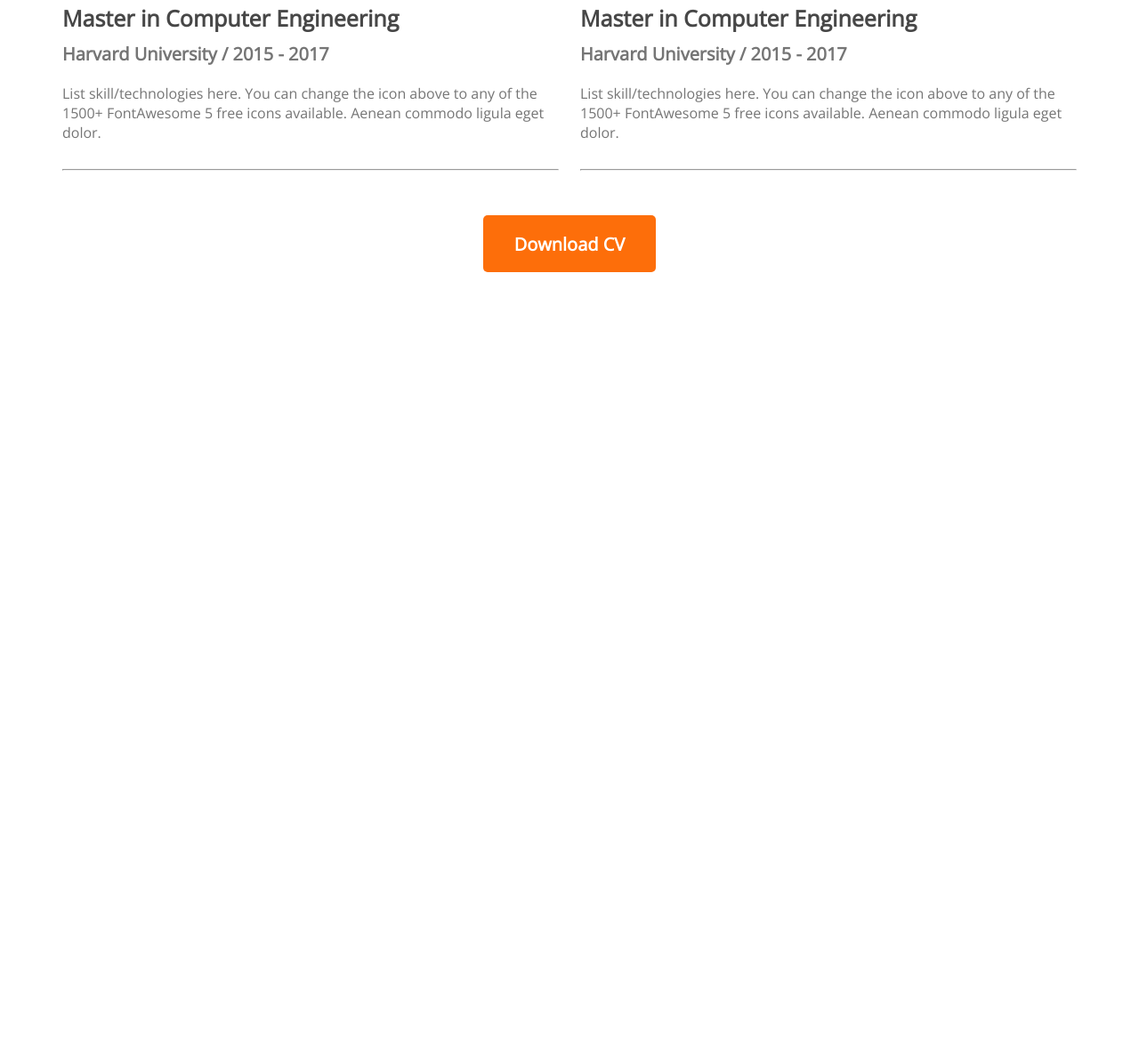
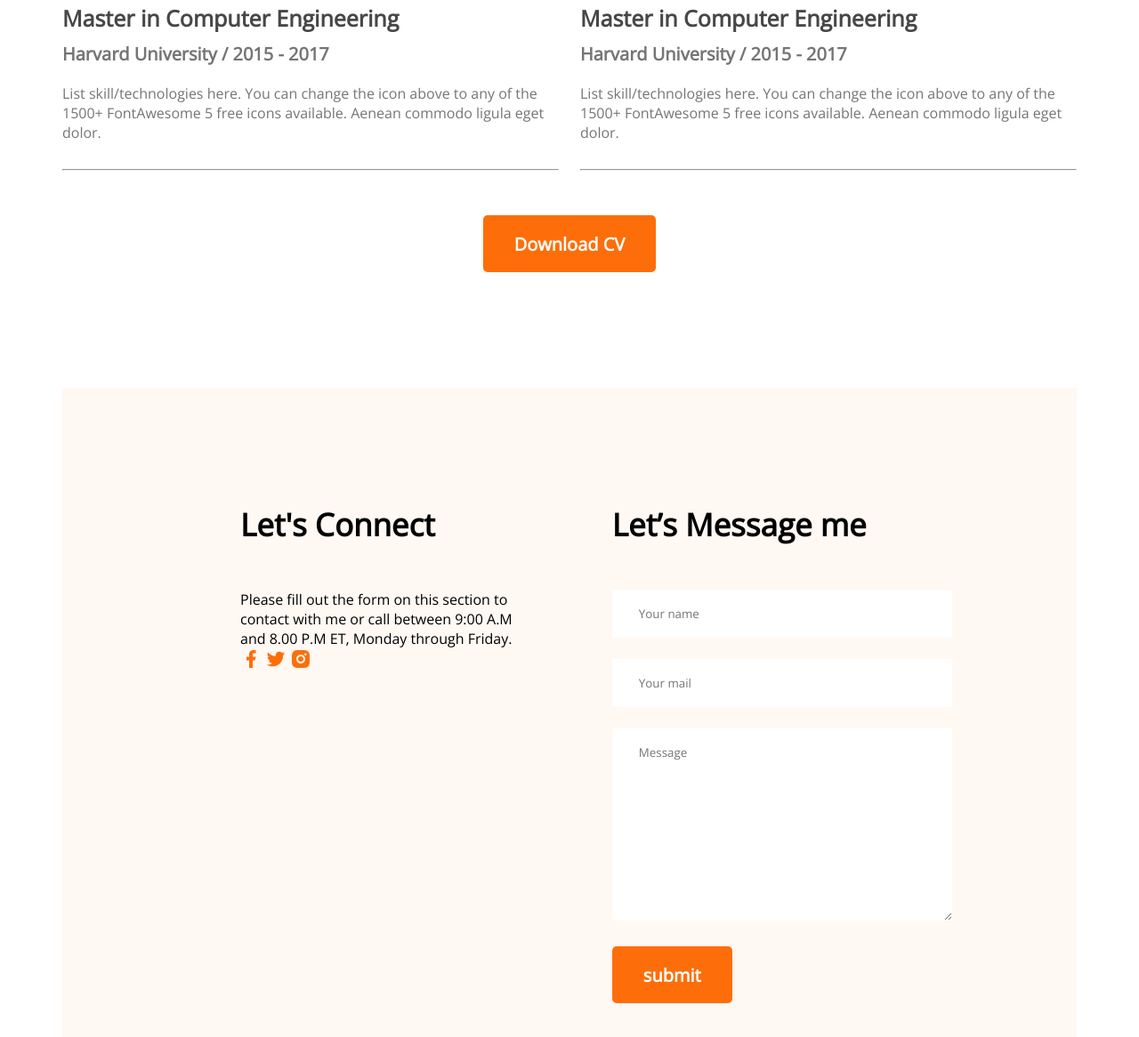
Before and after one commit to md-hanif14/developer-portfolio, a plain HTML site: page index.html in a window 1280 px wide. Shown: the part 2808-3974 px from the top of the page at 89% size. Before the commit the page ends 3114 px from the top, so only its background shows below. Drawn offline with nearby package versions, Linux system fonts and the light colour scheme.

```diff
--- a/index.html
+++ b/index.html
@@ -120,21 +120,24 @@
                         <h4 class="title">Master in Computer Engineering</h4>
                         <h5 class="subtitle">Harvard University / 2015 - 2017</h5>
                         <p class="description">List skill/technologies here. You can change the icon above
-                            to any of the 1500+ FontAwesome 5 free icons available. Aenean commodo ligula eget dolor.</p>
+                            to any of the 1500+ FontAwesome 5 free icons available. Aenean commodo ligula eget dolor.
+                        </p>
                     </div>
                     <hr>
                     <div class="resume-item">
                         <h4 class="title">Master in Computer Engineering</h4>
                         <h5 class="subtitle">Harvard University / 2015 - 2017</h5>
                         <p class="description">List skill/technologies here. You can change the icon above
-                            to any of the 1500+ FontAwesome 5 free icons available. Aenean commodo ligula eget dolor.</p>
+                            to any of the 1500+ FontAwesome 5 free icons available. Aenean commodo ligula eget dolor.
+                        </p>
                     </div>
                     <hr>
                     <div class="resume-item">
                         <h4 class="title">Master in Computer Engineering</h4>
                         <h5 class="subtitle">Harvard University / 2015 - 2017</h5>
                         <p class="description">List skill/technologies here. You can change the icon above
-                            to any of the 1500+ FontAwesome 5 free icons available. Aenean commodo ligula eget dolor.</p>
+                            to any of the 1500+ FontAwesome 5 free icons available. Aenean commodo ligula eget dolor.
+                        </p>
                     </div>
                     <hr>
 
@@ -145,21 +148,24 @@
                         <h4 class="title">Master in Computer Engineering</h4>
                         <h5 class="subtitle">Harvard University / 2015 - 2017</h5>
                         <p class="description">List skill/technologies here. You can change the icon above
-                            to any of the 1500+ FontAwesome 5 free icons available. Aenean commodo ligula eget dolor.</p>
+                            to any of the 1500+ FontAwesome 5 free icons available. Aenean commodo ligula eget dolor.
+                        </p>
                     </div>
                     <hr>
                     <div class="resume-item">
                         <h4 class="title">Master in Computer Engineering</h4>
                         <h5 class="subtitle">Harvard University / 2015 - 2017</h5>
                         <p class="description">List skill/technologies here. You can change the icon above
-                            to any of the 1500+ FontAwesome 5 free icons available. Aenean commodo ligula eget dolor.</p>
+                            to any of the 1500+ FontAwesome 5 free icons available. Aenean commodo ligula eget dolor.
+                        </p>
                     </div>
                     <hr>
                     <div class="resume-item">
                         <h4 class="title">Master in Computer Engineering</h4>
                         <h5 class="subtitle">Harvard University / 2015 - 2017</h5>
                         <p class="description">List skill/technologies here. You can change the icon above
-                            to any of the 1500+ FontAwesome 5 free icons available. Aenean commodo ligula eget dolor.</p>
+                            to any of the 1500+ FontAwesome 5 free icons available. Aenean commodo ligula eget dolor.
+                        </p>
                     </div>
                     <hr>
 
@@ -170,6 +176,36 @@
             </div>
         </section>
 
+        <!-- contract section -->
+        <section class="contract">
+            <div>
+                <h3 class="section-title">Let's Connect</h3>
+                <p>Please fill out the form on this section to contact with me or call between 9:00 A.M and 8.00 P.M ET,
+                    Monday through Friday.</p>
+                <a href="">
+                    <img src="images/icons/facebook.png" alt="">
+                </a>
+                <a href="">
+                    <img src="images/icons/twitter.png" alt="">
+                </a>
+                <a href="">
+                    <img src="images/icons/insta.png" alt="">
+                </a>
+
+            </div>
+            <div>
+                <h3 class="section-title">Let’s Message me</h3>
+                <form action="">
+                    <input type="text" name="" id="" placeholder="Your name">
+                    <input type="email" name="" id="" placeholder="Your mail">
+                    <textarea name="" id="" cols="30" rows="10" placeholder="Message"></textarea>
+                    <input class="btn-primary" type="submit" value="submit">
+                </form>
+
+            </div>
+
+        </section>
+
     </main>
 
     <footer>
--- a/styles/portfolio.css
+++ b/styles/portfolio.css
@@ -3,9 +3,10 @@
     font-family: 'Open Sans', sans-serif;
 
 }
-.background{
+
+.background {
     background: #FFF8F3;
-    background-image:url('../images/header_bg.png'), url('../images/developer.png') ;
+    background-image: url('../images/header_bg.png'), url('../images/developer.png');
     background-repeat: no-repeat;
     background-position: bottom right, left;
     /* margin: 100px 0; */
@@ -25,6 +26,7 @@
     height: 64px;
     background: #FD6E0A;
     border-radius: 5px;
+    cursor: pointer;
 }
 
 nav {
@@ -68,22 +70,26 @@ font-size: 85px;
     margin-bottom: 20px;
 
 }
-.banner-description{
+
+.banner-description {
     font-weight: 400;
     font-size: 18px;
     color: #757575;
     margin-bottom: 30px;
 }
+
 /* main section */
 main {
     max-width: 1140px;
     margin: 0 auto;
 }
+
 /* about section style */
 section {
     margin-top: 130px;
 }
-.about{
+
+.about {
     text-align: center;
 
     background: #FFF8F3;
@@ -91,6 +97,7 @@ section {
     padding: 130px 150px;
 
 }
+
 .section-title {
     text-align: center;
 
@@ -98,6 +105,7 @@ section {
     font-size: 35px;
 
 }
+
 .section-description {
     color: #757575;
     font-size: 18px;
@@ -107,35 +115,42 @@ section {
 
 .about-info-container {
     display: flex;
-    justify-content: space-around;  /*side by side anar jonno*/
+    justify-content: space-around;
+    /*side by side anar jonno*/
 }
+
 .info-title {
     font-size: 20px;
     color: #757575;
 }
+
 .info-description {
     font-weight: 700;
     font-size: 20px;
     color: #474747;
 }
+
 /* what-i-do styles */
 
 .skills-container {
     display: flex;
     gap: 24px;
 }
+
 .skill {
     background: #FFFFFF;
     box-shadow: 0px 6px 50px rgba(0, 0, 0, 0.06);
     border-radius: 5px;
     padding: 30px;
 }
+
 .skill-title {
     font-weight: 700;
     font-size: 20px;
     margin-top: 30px;
     margin-bottom: 20px;
 }
+
 .skill-description {
     font-weight: 400;
     font-size: 16px;
@@ -154,20 +169,50 @@ color: #757575;
     font-size: 25px;
     margin-bottom: 10px;
 }
+
 .resume .subtitle {
     color: #757575;
     font-weight: 600;
     font-size: 20px;
     margin-bottom: 20px;
 }
+
 .resume .description {
     color: #757575;
 }
+
 .resume-item {
     margin-top: 30px;
     margin-bottom: 30px;
 }
+
 .resume-butten {
     margin-top: 50px;
     text-align: center;
 }
+
+/* contract styles */
+.contract {
+    display: flex;
+    gap: 100px;
+    background: #FFF8F3;
+    padding: 130px 200px;
+}
+
+.contract .section-title {
+    text-align: left;
+}
+
+.contract input[type="text"],
+input[type="email"],
+textarea {
+    margin-bottom: 24px;
+    border: 0;
+    width: 100%;
+    padding: 18px 30px;
+}
+
+.contract a {
+    text-decoration: none;
+
+}
```
Lines whose indentation alone changed are shown as unchanged.
